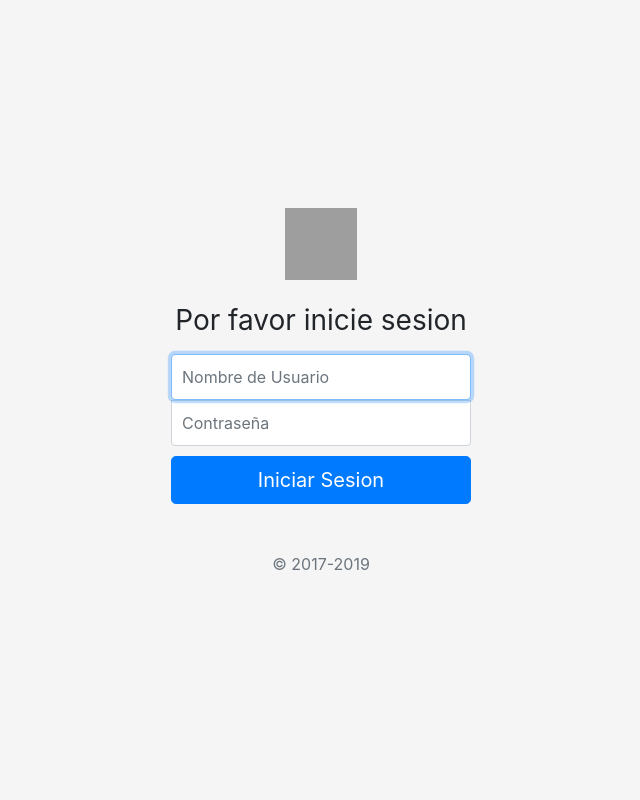
After one commit to JaviLerma/Drugstore_mvc, a PHP site: template app/views/Login/Login.php in a window 1280 px wide. The commit adds this page. Shown: the whole page, without its empty margins (319-959 px from the left). Run offline with PHP 8.4, Linux system fonts and the light colour scheme; the template is opened without the code that fills it, so the values that code supplies are empty; some libraries are stand-ins or nearby versions; grey boxes are pictures that could not be loaded.

Commit message:
update
se llego hasta el inicio de sesion...

```diff
--- a/app/controllers/Home/HomeController.php
+++ b/app/controllers/Home/HomeController.php
@@ -1,4 +1,5 @@
 <?php
+defined('BASEPATH') or exit('No se permite acceso directo');
 
 require_once PATH_MODELS . 'Home/HomeModel.php';
 
@@ -10,7 +11,7 @@ class HomeController extends Controller{
 		$this->model = new HomeModel();
 	}
 
-	public function exec($parametro){
+	public function exec(){
 
 	}
 
--- a/app/models/Home/HomeModel.php
+++ b/app/models/Home/HomeModel.php
@@ -1,8 +1,6 @@
 <?php
+	defined('BASEPATH') or exit('No se permite acceso directo');
 
-	/**
-	 *
-	 */
 	class HomeModel extends Model
 	{
 
--- a/app/views/Home/Home.php
+++ b/app/views/Home/Home.php
@@ -1,3 +1,5 @@
+<?php defined('BASEPATH') or exit('No se permite acceso directo'); ?>
+
 <!DOCTYPE html>
 <html>
 <head>
--- /dev/null
+++ b/app/views/Login/Login.php
@@ -0,0 +1,78 @@
+
+<!doctype html>
+<html lang="es">
+  <head>
+    <meta charset="utf-8">
+    <meta name="viewport" content="width=device-width, initial-scale=1, shrink-to-fit=no">
+    <meta name="description" content="">
+    <meta name="author" content="Mark Otto, Jacob Thornton, and Bootstrap contributors">
+    <meta name="generator" content="Jekyll v3.8.5">
+    <title>Iniciar Sesion</title>
+
+    <link rel="canonical" href="https://getbootstrap.com/docs/4.3/examples/sign-in/">
+
+    <!-- Bootstrap core CSS -->
+    <link rel="stylesheet" href="https://stackpath.bootstrapcdn.com/bootstrap/4.3.1/css/bootstrap.min.css" integrity="sha384-ggOyR0iXCbMQv3Xipma34MD+dH/1fQ784/j6cY/iJTQUOhcWr7x9JvoRxT2MZw1T" crossorigin="anonymous">
+
+    <style type="text/css">html,
+      body {
+        height: 100%;
+      }
+
+      body {
+        display: -ms-flexbox;
+        display: flex;
+        -ms-flex-align: center;
+        align-items: center;
+        padding-top: 40px;
+        padding-bottom: 40px;
+        background-color: #f5f5f5;
+      }
+
+      .form-signin {
+        width: 100%;
+        max-width: 330px;
+        padding: 15px;
+        margin: auto;
+      }
+      .form-signin .checkbox {
+        font-weight: 400;
+      }
+      .form-signin .form-control {
+        position: relative;
+        box-sizing: border-box;
+        height: auto;
+        padding: 10px;
+        font-size: 16px;
+      }
+      .form-signin .form-control:focus {
+        z-index: 2;
+      }
+      .form-signin input[type="email"] {
+        margin-bottom: -1px;
+        border-bottom-right-radius: 0;
+        border-bottom-left-radius: 0;
+      }
+      .form-signin input[type="password"] {
+        margin-bottom: 10px;
+        border-top-left-radius: 0;
+        border-top-right-radius: 0;
+      }
+    </style>
+
+  </head>
+  <body class="text-center">
+    <form class="form-signin" method="POST" action="<?= FOLDER_PATH . '/Login/signin' ?>">
+  <img class="mb-4" src="/docs/4.3/assets/brand/bootstrap-solid.svg" alt="" width="72" height="72">
+  <h1 class="h3 mb-3 font-weight-normal">Por favor inicie sesion</h1>
+  <label for="inputEmail" class="sr-only">Email address</label>
+  <input type="text" id="idUser" name="nUser" class="form-control" placeholder="Nombre de Usuario" required autofocus>
+  <label for="inputPassword" class="sr-only">Password</label>
+  <input type="password" id="idPassword" name="nPassword" class="form-control" placeholder="Contraseña" required>
+  <?php !empty($error_message) ? print($error_message) : '' ; ?>
+  <button class="btn btn-lg btn-primary btn-block" type="submit">Iniciar Sesion</button>
+
+  <p class="mt-5 mb-3 text-muted">&copy; 2017-2019</p>
+</form>
+</body>
+</html>
```
Also changed, not shown: app/controllers/ErrorPage/ErrorPageController.php (added, +17 -0 lines), app/controllers/Login/LoginController.php (added, +55 -0 lines), app/models/Login/LoginModel.php (added, +21 -0 lines), app/views/ErrorPage/ErrorPage.php (added, +15 -0 lines), index.php (+10 -5 lines), system/config.php (+7 -0 lines), system/core/Controller.php (+3 -6 lines), system/core/Model.php (+4 -4 lines), system/core/Router.php (+7 -1 lines), system/core/View.php (+3 -4 lines), system/core/autoload.php (+6 -1 lines), system/helpers/CoreHelper.php (added, +19 -0 lines).
